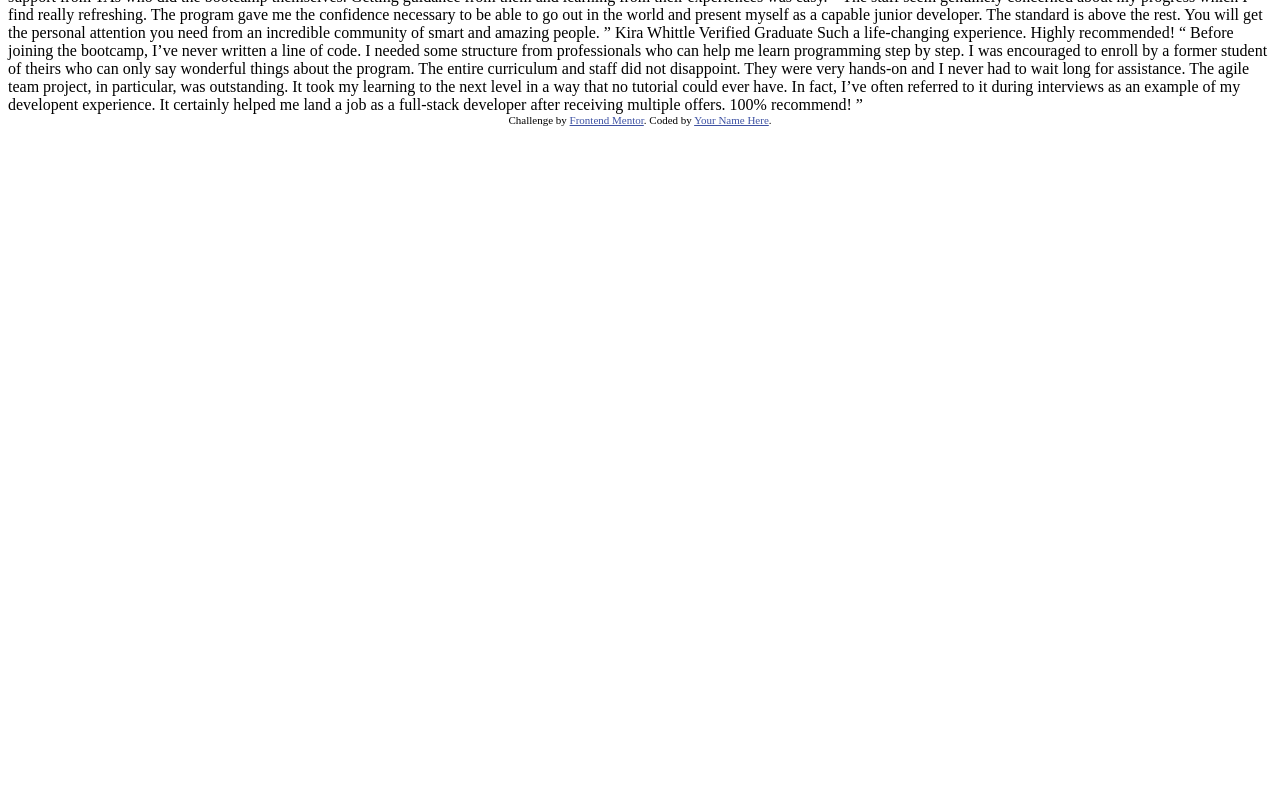
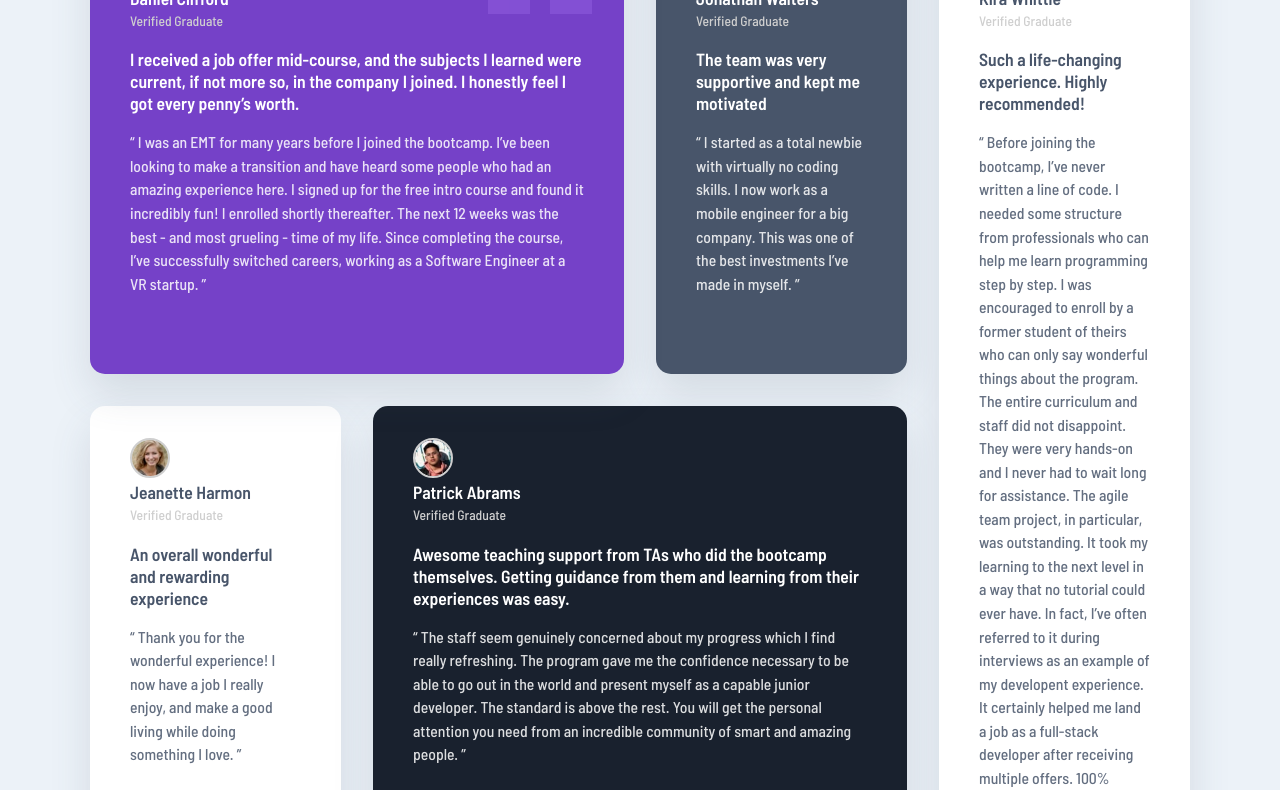
Before and after one commit to EugeniaDzadu/testimonials-grid, a plain HTML site: page index.html in a window 1280 px wide. Shown: the part 128-918 px from the top of the page. Before the commit the page ends 800 px from the top, so only its background shows below. Drawn offline with Linux system fonts and the light colour scheme.

Commit message:
update: final commit

```diff
--- a/index.html
+++ b/index.html
@@ -2,75 +2,92 @@
 <html lang="en">
 <head>
   <meta charset="UTF-8">
-  <meta name="viewport" content="width=device-width, initial-scale=1.0"> <!-- displays site properly based on user's device -->
-
+  <meta name="viewport" content="width=device-width, initial-scale=1.0">
   <link rel="icon" type="image/png" sizes="32x32" href="./images/favicon-32x32.png">
-
-  <title>Frontend Mentor | [Challenge Name Here]</title>
-
-  <!-- Feel free to remove these styles or customise in your own stylesheet 👍 -->
-  <style>
-    .attribution { font-size: 11px; text-align: center; }
-    .attribution a { color: hsl(228, 45%, 44%); }
-  </style>
+  <title>Frontend Mentor | Testimonials Grid</title>
+  <link rel="stylesheet" href="styles.css">
 </head>
 <body>
-  Daniel Clifford
-  Verified Graduate
+  <main class="testimonials-grid">
+    <article class="testimonial daniel">
+      <header>
+        <div>
+        <img src="images/image-daniel.jpg" alt="Daniel Clifford" class="avatar">
+          <h2>Daniel Clifford</h2>
+          <p class="verified">Verified Graduate</p>
+        </div>
+      </header>
+      <p class="summary">
+        I received a job offer mid-course, and the subjects I learned were current, if not more so, in the company I joined. I honestly feel I got every penny’s worth.
+      </p>
+      <blockquote>
+        “ I was an EMT for many years before I joined the bootcamp. I’ve been looking to make a transition and have heard some people who had an amazing experience here. I signed up for the free intro course and found it incredibly fun! I enrolled shortly thereafter. The next 12 weeks was the best - and most grueling - time of my life. Since completing the course, I’ve successfully switched careers, working as a Software Engineer at a VR startup. ”
+      </blockquote>
+    </article>
 
-  I received a job offer mid-course, and the subjects I learned were current, if not more so,
-  in the company I joined. I honestly feel I got every penny’s worth.
+    <article class="testimonial jonathan">
+      <header>
+        <div>
+        <img src="images/image-jonathan.jpg" alt="Jonathan Walters" class="avatar">
+        <h2>Jonathan Walters</h2>
+        <p class="verified">Verified Graduate</p>
+        </div>
+      </header>
+      <p class="summary">
+        The team was very supportive and kept me motivated
+      </p>
+      <blockquote>
+        “ I started as a total newbie with virtually no coding skills. I now work as a mobile engineer for a big company. This was one of the best investments I’ve made in myself. ”
+      </blockquote>
+    </article>
 
-  “ I was an EMT for many years before I joined the bootcamp. I’ve been looking to make a
-  transition and have heard some people who had an amazing experience here. I signed up
-  for the free intro course and found it incredibly fun! I enrolled shortly thereafter.
-  The next 12 weeks was the best - and most grueling - time of my life. Since completing
-  the course, I’ve successfully switched careers, working as a Software Engineer at a VR startup. ”
+    <article class="testimonial jeanette">
+      <header>
+        <div>
+        <img src="images/image-jeanette.jpg" alt="Jeanette Harmon" class="avatar">
+        <h2>Jeanette Harmon</h2>
+        <p class="verified">Verified Graduate</p>
+        </div>
+      </header>
+      <p class="summary">
+        An overall wonderful and rewarding experience
+      </p>
+      <blockquote>
+        “ Thank you for the wonderful experience! I now have a job I really enjoy, and make a good living while doing something I love. ”
+      </blockquote>
+    </article>
 
-  Jonathan Walters
-  Verified Graduate
+    <article class="testimonial patrick">
+      <header>
+        <div>
+        <img src="images/image-patrick.jpg" alt="Patrick Abrams" class="avatar">
+        <h2>Patrick Abrams</h2>
+        <p class="verified">Verified Graduate</p>
+        </div>
+      </header>
+      <p class="summary">
+        Awesome teaching support from TAs who did the bootcamp themselves. Getting guidance from them and learning from their experiences was easy.
+      </p>
+      <blockquote>
+        “ The staff seem genuinely concerned about my progress which I find really refreshing. The program gave me the confidence necessary to be able to go out in the world and present myself as a capable junior developer. The standard is above the rest. You will get the personal attention you need from an incredible community of smart and amazing people. ”
+      </blockquote>
+    </article>
 
-  The team was very supportive and kept me motivated
-
-  “ I started as a total newbie with virtually no coding skills. I now work as a mobile engineer
-  for a big company. This was one of the best investments I’ve made in myself. ”
-
-  Jeanette Harmon
-  Verified Graduate
-
-  An overall wonderful and rewarding experience
-
-  “ Thank you for the wonderful experience! I now have a job I really enjoy, and make a good living
-  while doing something I love. ”
-
-  Patrick Abrams
-  Verified Graduate
-
-  Awesome teaching support from TAs who did the bootcamp themselves. Getting guidance from them and
-  learning from their experiences was easy.
-
-  “ The staff seem genuinely concerned about my progress which I find really refreshing. The program
-  gave me the confidence necessary to be able to go out in the world and present myself as a capable
-  junior developer. The standard is above the rest. You will get the personal attention you need from
-  an incredible community of smart and amazing people. ”
-
-  Kira Whittle
-  Verified Graduate
-
-  Such a life-changing experience. Highly recommended!
-
-  “ Before joining the bootcamp, I’ve never written a line of code. I needed some structure from
-  professionals who can help me learn programming step by step. I was encouraged to enroll by a former
-  student of theirs who can only say wonderful things about the program. The entire curriculum and staff
-  did not disappoint. They were very hands-on and I never had to wait long for assistance. The agile team
-  project, in particular, was outstanding. It took my learning to the next level in a way that no tutorial
-  could ever have. In fact, I’ve often referred to it during interviews as an example of my developent
-  experience. It certainly helped me land a job as a full-stack developer after receiving multiple offers.
-  100% recommend! ”
-
-  <div class="attribution">
-    Challenge by <a href="https://www.frontendmentor.io?ref=challenge" target="_blank">Frontend Mentor</a>.
-    Coded by <a href="#">Your Name Here</a>.
-  </div>
+    <article class="testimonial kira">
+      <header>
+        <div>
+        <img src="images/image-kira.jpg" alt="Kira Whittle" class="avatar">
+        <h2>Kira Whittle</h2>
+        <p class="verified">Verified Graduate</p>
+        </div>
+      </header>
+      <p class="summary">
+        Such a life-changing experience. Highly recommended!
+      </p>
+      <blockquote>
+        “ Before joining the bootcamp, I’ve never written a line of code. I needed some structure from professionals who can help me learn programming step by step. I was encouraged to enroll by a former student of theirs who can only say wonderful things about the program. The entire curriculum and staff did not disappoint. They were very hands-on and I never had to wait long for assistance. The agile team project, in particular, was outstanding. It took my learning to the next level in a way that no tutorial could ever have. In fact, I’ve often referred to it during interviews as an example of my developent experience. It certainly helped me land a job as a full-stack developer after receiving multiple offers. 100% recommend! ”
+      </blockquote>
+    </article>
+  </main>
 </body>
 </html>
--- a/styles.css
+++ b/styles.css
@@ -0,0 +1,146 @@
+/* Import Google Fonts */
+@import url('https://fonts.googleapis.com/css2?family=Barlow+Semi+Condensed:wght@500;600&display=swap');
+
+:root {
+  --purple: hsl(263, 55%, 52%);
+  --grayish-blue: hsl(217, 19%, 35%);
+  --blackish-blue: hsl(219, 29%, 14%);
+  --white: hsl(0, 0%, 100%);
+  --light-gray: hsl(0, 0%, 81%);
+  --light-grayish-blue: hsl(210, 46%, 95%);
+  --font-main: 'Barlow Semi Condensed', Arial, sans-serif;
+}
+
+* {
+  box-sizing: border-box;
+  margin: 0;
+  padding: 0;
+}
+
+body {
+  min-height: 100vh;
+  background: var(--light-grayish-blue);
+  font-family: var(--font-main);
+  display: flex;
+  align-items: center;
+  justify-content: center;
+  padding: 40px 0;
+}
+
+.testimonials-grid {
+  display: grid;
+  grid-template-columns: repeat(4, 1fr);
+  grid-template-rows: repeat(2, auto);
+  gap: 2rem;
+  max-width: 1100px;
+  width: 100%;
+}
+
+.testimonial {
+  background: var(--white);
+  border-radius: 15px;
+  padding: 2rem 2.5rem 2rem 2.5rem;
+  box-shadow: 0 20px 40px 0 rgba(72, 85, 106, 0.15);
+}
+
+.testimonial header {
+  display: flex;
+  align-items: center;
+  gap: 1rem;
+  margin-bottom: 1.2rem;
+}
+
+.avatar {
+  width: 40px;
+  height: 40px;
+  border-radius: 50%;
+  border: 2px solid var(--light-gray);
+  object-fit: cover;
+}
+
+.verified {
+  font-size: 0.85rem;
+  color: var(--light-gray);
+  margin-top: 0.2rem;
+}
+
+.testimonial h2 {
+  font-size: 1.1rem;
+  font-weight: 600;
+  margin-bottom: 0.1rem;
+}
+
+.testimonial .summary {
+  font-size: 1.1rem;
+  font-weight: 600;
+  margin-bottom: 1rem;
+}
+
+.testimonial blockquote {
+  font-size: 0.98rem;
+  opacity: 0.85;
+  margin-top: 0.5rem;
+  line-height: 1.5;
+}
+
+/* Card backgrounds and grid placement */
+.testimonial.daniel {
+  background: var(--purple);
+  color: var(--white);
+  grid-column: 1 / span 2;
+  grid-row: 1 / 2;
+  position: relative;
+  overflow: hidden;
+}
+.testimonial.daniel::before {
+  content: "";
+  background: url('images/bg-pattern-quotation.svg') no-repeat top right;
+  position: absolute;
+  top: 0;
+  right: 2rem;
+  width: 104px;
+  height: 102px;
+  opacity: 0.3;
+  z-index: 0;
+}
+.testimonial.daniel * { position: relative; z-index: 1; }
+
+.testimonial.jonathan {
+  background: var(--grayish-blue);
+  color: var(--white);
+  grid-column: 3 / 4;
+  grid-row: 1 / 2;
+}
+
+.testimonial.kira {
+  background: var(--white);
+  color: var(--grayish-blue);
+  grid-column: 4 / 5;
+  grid-row: 1 / span 2;
+}
+
+.testimonial.jeanette {
+  background: var(--white);
+  color: var(--grayish-blue);
+  grid-column: 1 / 2;
+  grid-row: 2 / 3;
+}
+
+.testimonial.patrick {
+  background: var(--blackish-blue);
+  color: var(--white);
+  grid-column: 2 / span 2;
+  grid-row: 2 / 3;
+}
+
+/* Responsive */
+@media (max-width: 900px) {
+  .testimonials-grid {
+    grid-template-columns: 1fr;
+    grid-template-rows: none;
+  }
+  .testimonial {
+    grid-column: auto !important;
+    grid-row: auto !important;
+  }
+}
```
